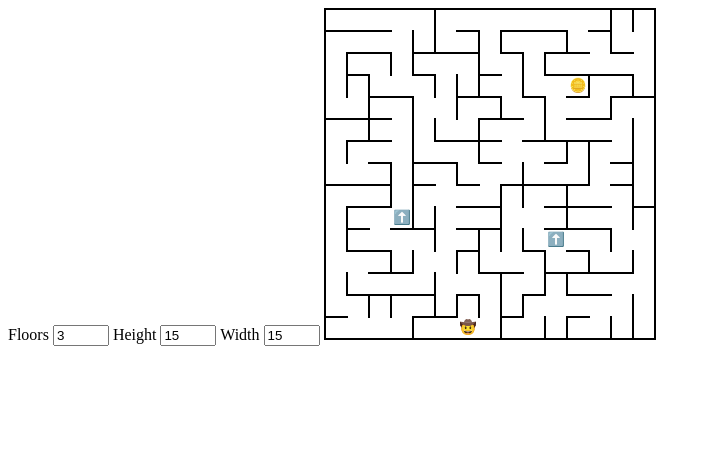
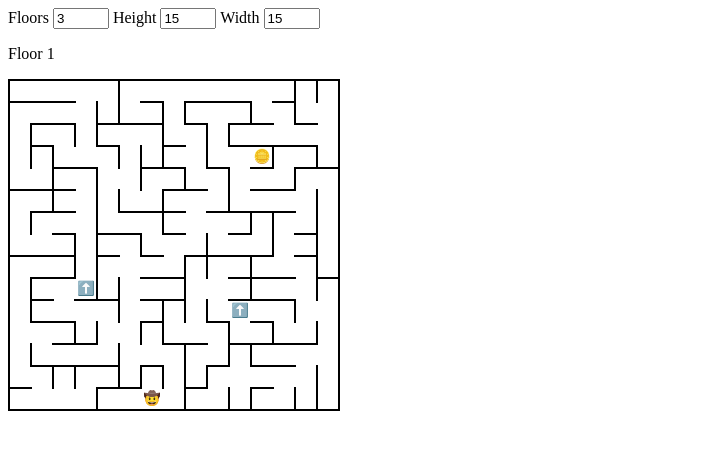
Before and after one commit to zedosoad1995/maze, a website with bundled scripts: page index.html in a window 1280 px wide. Shown: the whole page, without its empty margins (0-711 px from the left). Built offline with nearby package versions, Linux system fonts and the light colour scheme.

Commit message:
Improve text label and inputs

```diff
--- a/index.html
+++ b/index.html
@@ -7,6 +7,7 @@
     <link rel="stylesheet" href="index.css" />
   </head>
   <body>
+    <div>
       <label for="num-floors">Floors</label>
       <input
         id="num-floors"
@@ -39,6 +40,9 @@
         step="1"
         value="15"
       />
+    </div>
+
+    <p id="current-floor" hidden></p>
 
     <canvas id="maze"></canvas>
 
--- a/index.js
+++ b/index.js
@@ -73,6 +73,7 @@ function init() {
   const cellSize = 20;
   const wallThickness = 2;
   const canvas = document.querySelector("#maze");
+  const currentFloor = document.querySelector("#current-floor");
   const dimensionInputs = {
     floors: document.querySelector("#num-floors"),
     height: document.querySelector("#height"),
@@ -97,6 +98,9 @@ function init() {
     maze.initGoalPosition();
 
     maze.draw = () => {
+      currentFloor.textContent = `Floor ${maze.playerF + 1}`;
+      currentFloor.hidden = maze.floors === 1;
+
       drawMaze({
         canvas,
         maze,
```
Lines whose indentation alone changed are shown as unchanged.
